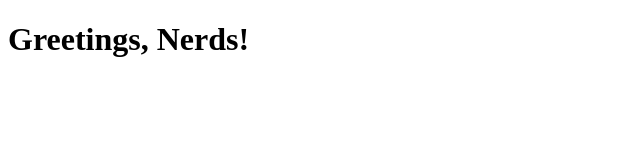
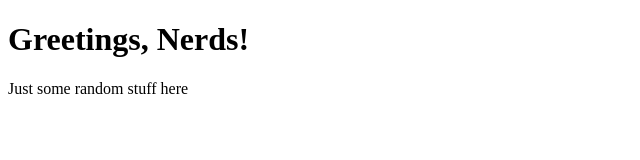
Before and after one commit to junmarisip/CS3338-first-project, a plain HTML site: page index.html in a window 1280 px wide. Shown: the whole page, without its empty margins (0-640 px from the left). Drawn offline with Linux system fonts and the light colour scheme.

Commit message:
Added random stuff there

```diff
--- a/index.html
+++ b/index.html
@@ -7,5 +7,6 @@
 </head>
 <body>
     <h1>Greetings, Nerds!</h1>
+    <p>Just some random stuff here</p>
 </body>
 </html>
```
